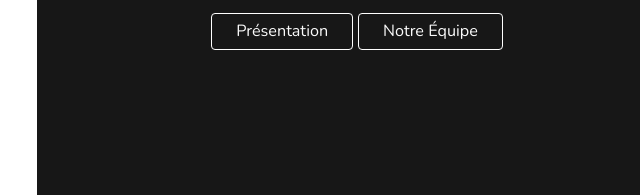
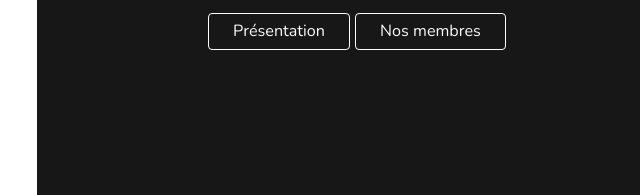
Before and after one commit to ARCHIV3D/PRUnit, a plain HTML site: page index.html in a window 1280 px wide. Shown: the part 459-654 px from the top of the page, 603-1243 px from the left. Drawn offline with nearby package versions, Linux system fonts and the light colour scheme.

Commit message:
Update index.html

```diff
--- a/index.html
+++ b/index.html
@@ -18,7 +18,7 @@
       ">
       <a class="socialLinks__link" href="/presentation" rel="noopener">Présentation</a>
       <!--<a class="socialLinks__link" href="/news" rel="noopener">Communiqués</a>-->
-      <a class="socialLinks__link" href="/team" rel="noopener">Notre Équipe</a>
+      <a class="socialLinks__link" href="/team" rel="noopener">Nos membres</a>
       </div>
     </div>
     <div class="half__image"></div>
```
